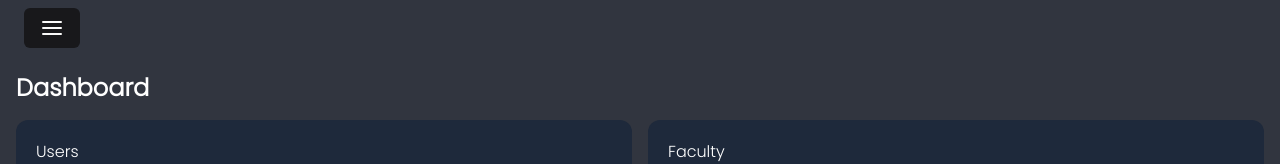
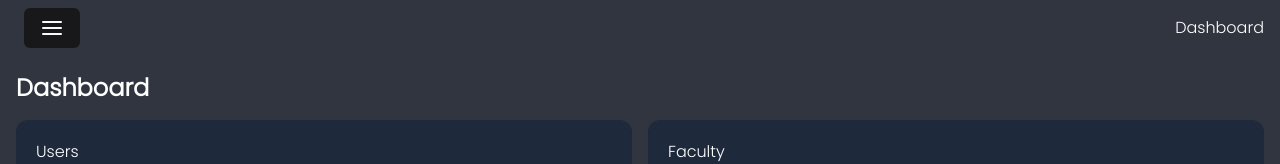
Before and after one commit to SPM-TECH/Library-Management, a React (Vite) app in the folder front-end/: page /dashboard in a window 1280 px wide. Shown: the top 164 px of the page. Built offline with nearby package versions, Linux system fonts and the light colour scheme; no server answers.

Commit message:
before deploy

```diff
--- a/front-end/src/components/Layout.tsx
+++ b/front-end/src/components/Layout.tsx
@@ -2,6 +2,7 @@
 import Drawer from "./Drawer";
 import { Button } from "./ui/button";
 import { AlignJustify } from "lucide-react";
+import { Link } from "react-router-dom";
 
 const Layout = ({ children }: { children: React.ReactNode }) => {
   const [open, setIsOpen] = React.useState(false);
@@ -11,6 +12,9 @@
         <Button className="m-2" onClick={() => setIsOpen(true)}>
           <AlignJustify />
         </Button>
+        <Link to="/dashboard" className="text-white">
+          Dashboard
+        </Link>
       </div>
       <Drawer isOpen={open} setIsOpen={setIsOpen} />
       {children}
```
